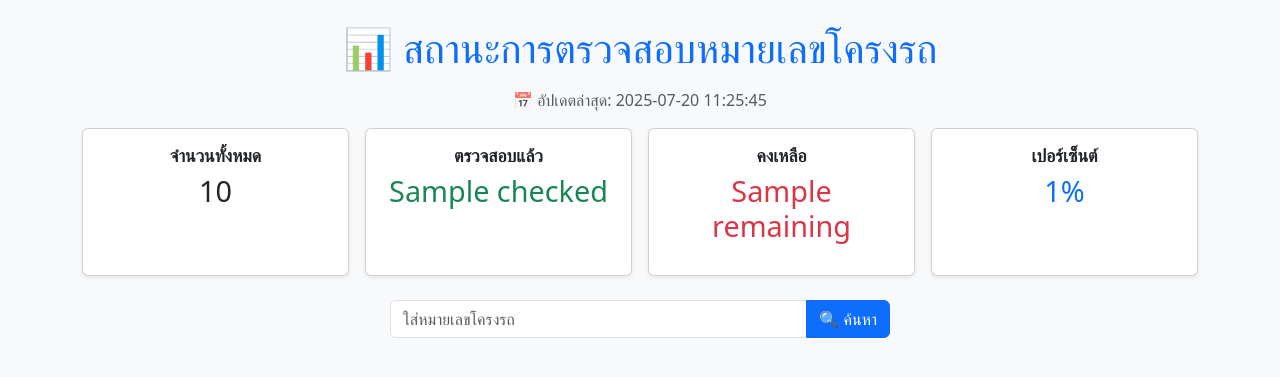
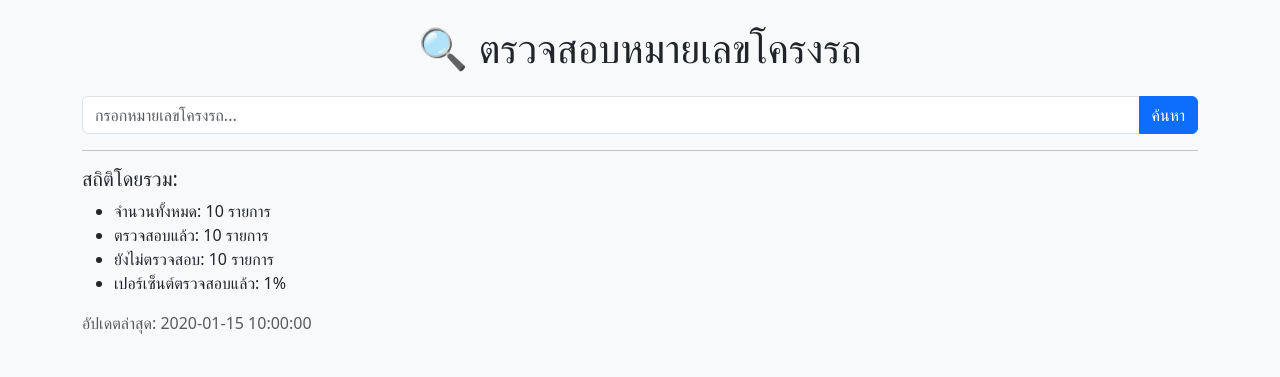
Before and after one commit to kittiphong430/pj1, a Flask app: template templates/index.html in a window 1280 px wide. Shown: the top 377 px of the page. Run offline with Flask 3, Linux system fonts and the light colour scheme; the template is opened without the code that fills it: most values are stand-ins (such as "Sample title", 1, 10 or a date in 2020).

Commit message:
Add files via upload

```diff
--- a/templates/index.html
+++ b/templates/index.html
@@ -2,79 +2,39 @@
 <html lang="th">
 <head>
     <meta charset="UTF-8">
-    <meta name="viewport" content="width=device-width, initial-scale=1">
-    <title>สถานะการตรวจสอบ</title>
+    <title>ตรวจสอบหมายเลขโครงรถ</title>
     <link href="https://cdn.jsdelivr.net/npm/bootstrap@5.3.0/dist/css/bootstrap.min.css" rel="stylesheet">
     <style>
-        .card-title {
-            font-size: 1.1rem;
-            font-weight: 600;
-        }
-        .display-6 {
-            font-size: 1.8rem;
-        }
-        .search-box {
-            max-width: 500px;
-            margin: auto;
-        }
+        .status-blue { color: blue; font-weight: bold; }
+        .status-red { color: red; font-weight: bold; }
     </style>
 </head>
 <body class="bg-light">
 <div class="container py-4">
-    <h1 class="mb-3 text-center text-primary">📊 สถานะการตรวจสอบหมายเลขโครงรถ</h1>
-    <p class="text-center text-muted">📅 อัปเดตล่าสุด: 2025-07-20 11:25:45</p>
+    <h1 class="mb-4 text-center">🔍 ตรวจสอบหมายเลขโครงรถ</h1>
 
-    <div class="row text-center g-3 mb-4">
-        <div class="col-6 col-md-3">
-            <div class="card shadow-sm h-100">
-                <div class="card-body">
-                    <h5 class="card-title">จำนวนทั้งหมด</h5>
-                    <p class="display-6">{{ total }}</p>
-                </div>
-            </div>
-        </div>
-        <div class="col-6 col-md-3">
-            <div class="card shadow-sm h-100">
-                <div class="card-body">
-                    <h5 class="card-title">ตรวจสอบแล้ว</h5>
-                    <p class="display-6 text-success">{{ checked }}</p>
-                </div>
-            </div>
-        </div>
-        <div class="col-6 col-md-3">
-            <div class="card shadow-sm h-100">
-                <div class="card-body">
-                    <h5 class="card-title">คงเหลือ</h5>
-                    <p class="display-6 text-danger">{{ remaining }}</p>
-                </div>
-            </div>
-        </div>
-        <div class="col-6 col-md-3">
-            <div class="card shadow-sm h-100">
-                <div class="card-body">
-                    <h5 class="card-title">เปอร์เซ็นต์</h5>
-                    <p class="display-6 text-primary">{{ percent }}%</p>
-                </div>
-            </div>
-        </div>
-    </div>
-
-    <!-- 🔍 ฟอร์มค้นหา -->
-    <form method="get" action="/" class="search-box mb-4">
-        <div class="input-group">
-            <input type="text" name="vehicle_number" placeholder="ใส่หมายเลขโครงรถ" class="form-control" required>
-            <button type="submit" class="btn btn-primary">🔍 ค้นหา</button>
+    <form method="get" action="/">
+        <div class="input-group mb-3">
+            <input type="text" class="form-control" name="vehicle_number" placeholder="กรอกหมายเลขโครงรถ..." required>
+            <button class="btn btn-primary" type="submit">ค้นหา</button>
         </div>
     </form>
 
-    <!-- 🔎 แสดงผลการค้นหา -->
     {% if search_result %}
-    <div class="alert mt-4 text-center {% if search_result.status == 'ตรวจสอบแล้ว' %}alert-primary{% elif search_result.status in ['ยังไม่ตรวจสอบ', 'ไม่อยู่ในกลุ่มเป้าหมาย'] %}alert-danger{% endif %}">
-        <h5>🔎 ผลการค้นหา:</h5>
-        <p class="mb-0"><strong>{{ search_result.message }}</strong></p>
-    </div>
+        <div class="alert {% if search_result.status == 'ตรวจสอบแล้ว' %}alert-primary{% else %}alert-danger{% endif %}">
+            {{ search_result.message }}
+        </div>
     {% endif %}
 
+    <hr>
+    <h5>สถิติโดยรวม:</h5>
+    <ul>
+        <li>จำนวนทั้งหมด: {{ "{:,}".format(total) }} รายการ</li>
+        <li>ตรวจสอบแล้ว: {{ "{:,}".format(checked) }} รายการ</li>
+        <li>ยังไม่ตรวจสอบ: {{ "{:,}".format(remaining) }} รายการ</li>
+        <li>เปอร์เซ็นต์ตรวจสอบแล้ว: {{ percent }}%</li>
+    </ul>
+    <p class="text-muted">อัปเดตล่าสุด: {{ now }}</p>
 </div>
 </body>
 </html>
```
